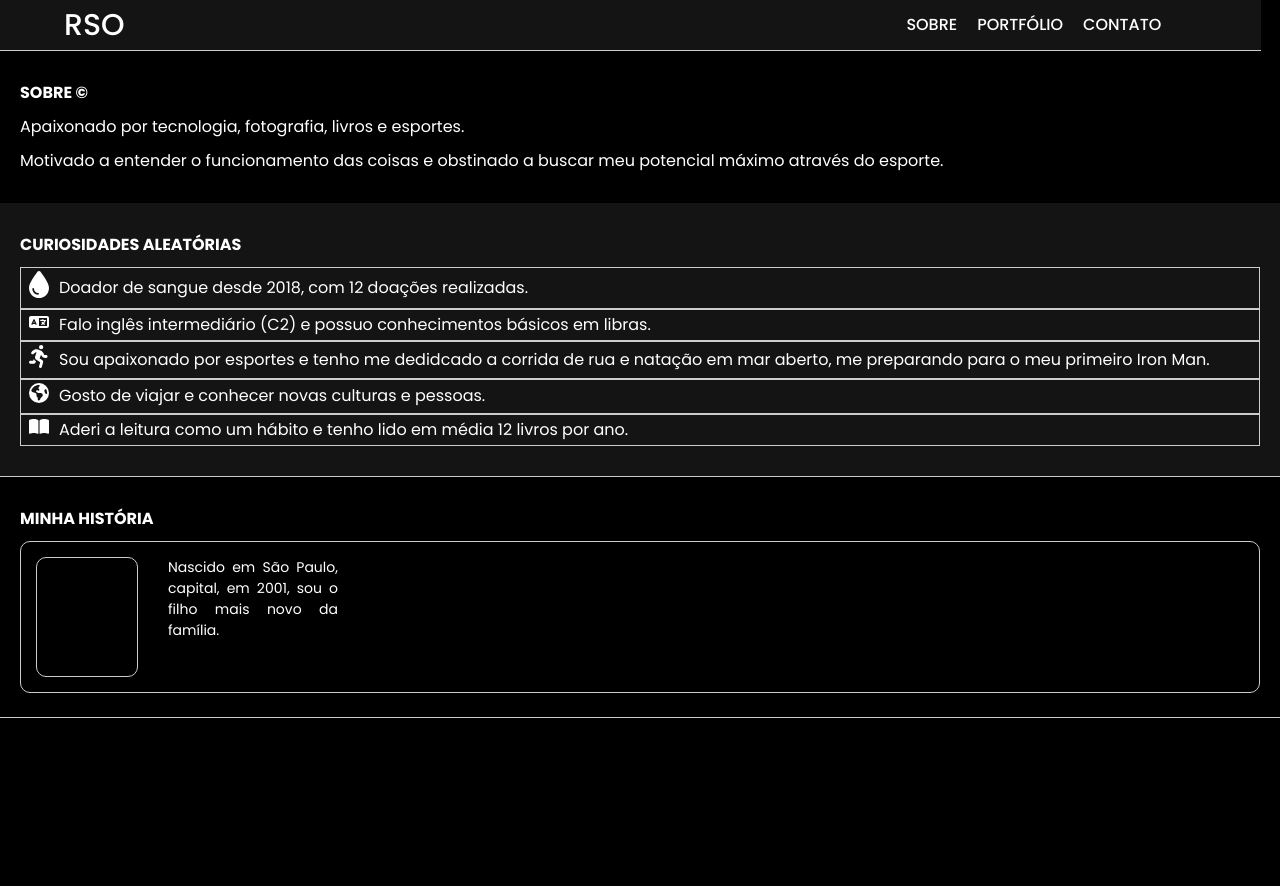
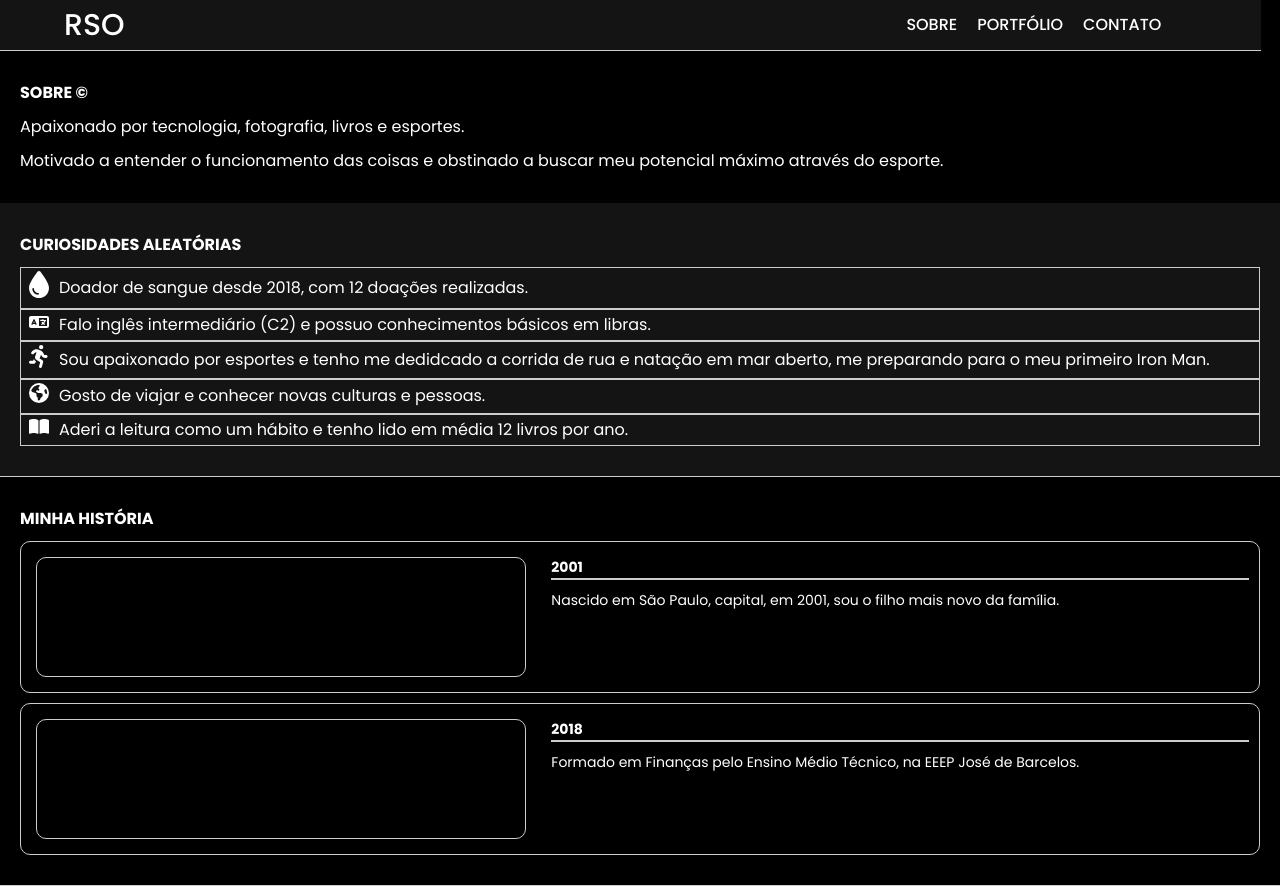
Before and after one commit to rafasdoliveira/portfolio, a React (Vite) app: page /sobre in a window 1280 px wide. Before the commit the page ends 800 px from the top, so only its background shows below. Built offline with nearby package versions, Linux system fonts and the light colour scheme.

Commit message:
Minha historia

```diff
--- a/src/pages/sobre/sobre.css
+++ b/src/pages/sobre/sobre.css
@@ -46,7 +46,7 @@
 }
 
 .historia {
-    height: 200px;
+    height: 100%;
     padding: 20px;
     border-top: 1px solid #ccc;
     border-bottom: 1px solid #ccc;
@@ -61,14 +61,26 @@
 }
 
 .cardzinho {
-    width: 100px;
+    width: 70%;
     margin: 15px;
     border-radius: 10px;
     border: 1px solid #ccc;
 }
 
-.cardzao p {
-    width: 170px;
-    margin: 15px;
+.textosHistoria {
+    display: flex;
+    flex-direction: column;
+    width: 100%;
+    margin: 5px 10px;
+}
+
+.textosHistoria h2 {
     font-size: 14px;
+    text-align: justify;
+    border-bottom: 2px solid #ccc;
 }
+
+.textosHistoria p {
+    font-size: 14px;
+    text-align: justify;
+}
--- a/src/pages/sobre/sobre.jsx
+++ b/src/pages/sobre/sobre.jsx
@@ -61,9 +61,23 @@ const Sobre = () => {
                         <div className="cardzinho">
                             <img src="" alt="" />
                         </div>
-                        <p>
-                            Nascido em São Paulo, capital, em 2001, sou o filho mais novo da família.
-                        </p>
+                        <div className="textosHistoria">
+                            <h2>2001</h2>
+                            <p>
+                                Nascido em São Paulo, capital, em 2001, sou o filho mais novo da família.
+                            </p>
+                        </div>
+                    </div>
+                    <div className="cardzao">
+                        <div className="cardzinho">
+                            <img src="" alt="" />
+                        </div>
+                        <div className="textosHistoria">
+                            <h2>2018</h2>
+                            <p>
+                                Formado em Finanças pelo Ensino Médio Técnico, na EEEP José de Barcelos.
+                            </p>
+                        </div>
                     </div>
                 </div>
             </div>
```
